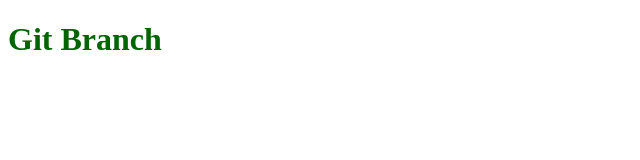
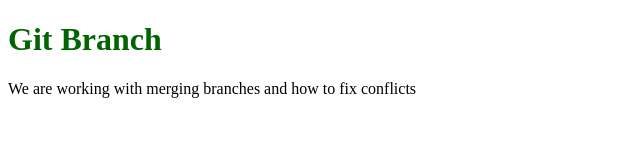
Before and after one commit to ArnarQlok/231018-branch-test, a plain HTML site: page index.html in a window 1280 px wide. Shown: the whole page, without its empty margins (0-640 px from the left). Drawn offline with Linux system fonts and the light colour scheme.

Commit message:
added a first paragraph to index.html

```diff
--- a/index.html
+++ b/index.html
@@ -8,5 +8,6 @@
 </head>
 <body>
   <h1>Git Branch</h1>
+  <p>We are working with merging branches and how to fix conflicts</p>
 </body>
 </html>
```
